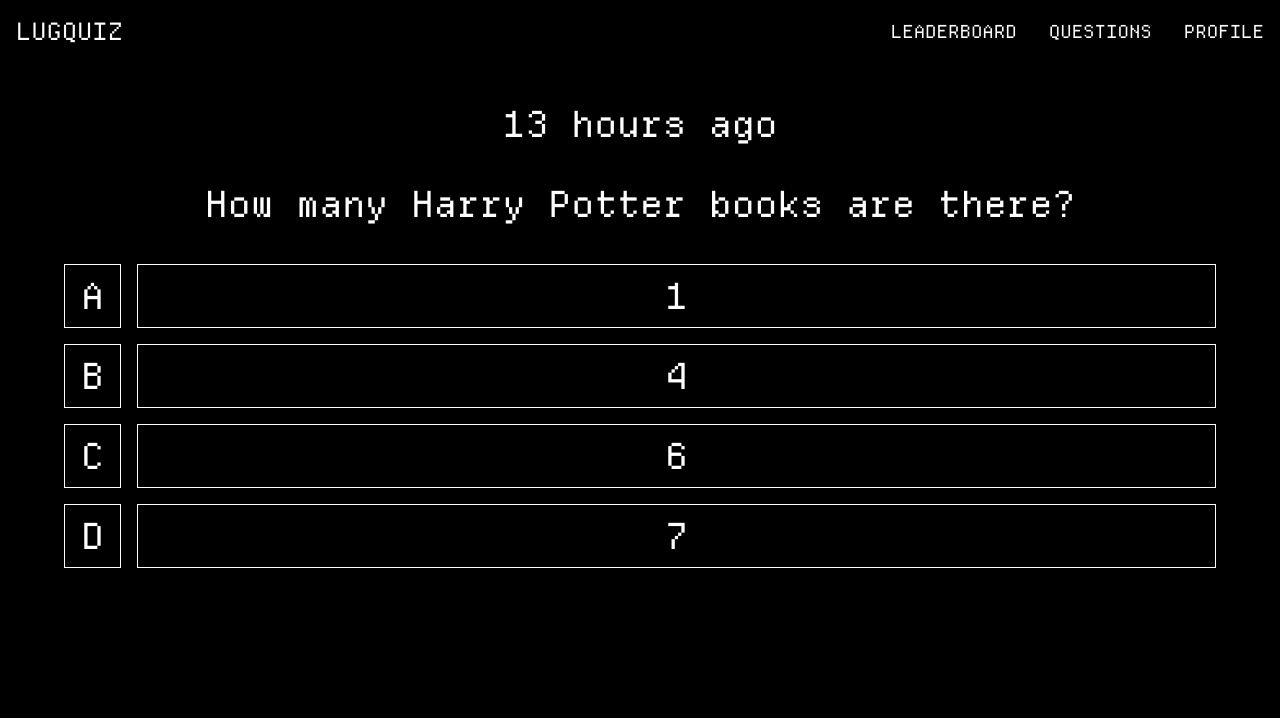
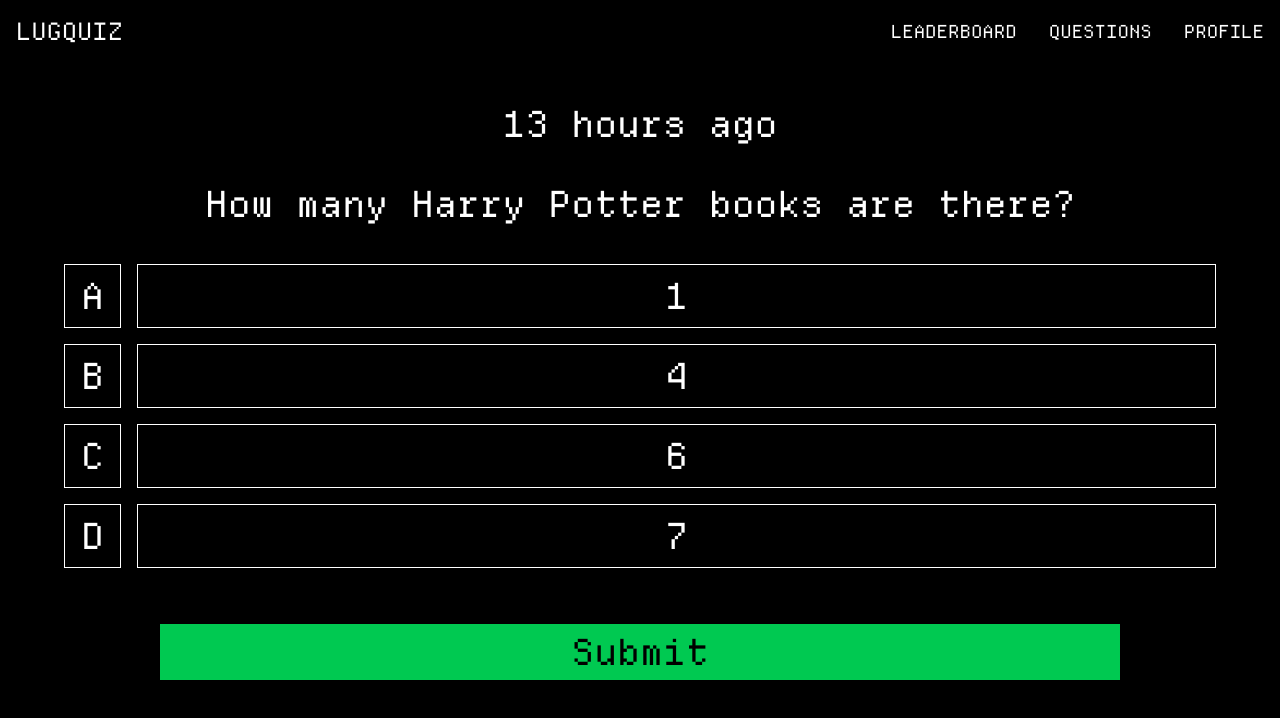
Before and after one commit to ppmpreetham/lug-quiz, a React (Vite) app: page / in a window 1280 px wide. Shown: the top 718 px of the page. Built offline with nearby package versions, Linux system fonts and the light colour scheme.

Commit message:
add: submit button

```diff
--- a/src/components/Question.tsx
+++ b/src/components/Question.tsx
@@ -37,6 +37,9 @@
           </div>
         ))}
       </div>
+      <button className="h-auto w-4/5 text-4xl items-center bg-green-500 text-black text-center py-2 mt-4 mx-auto hover:bg-white hover:cursor-pointer">
+        Submit
+      </button>
     </div>
   );
 };
```
